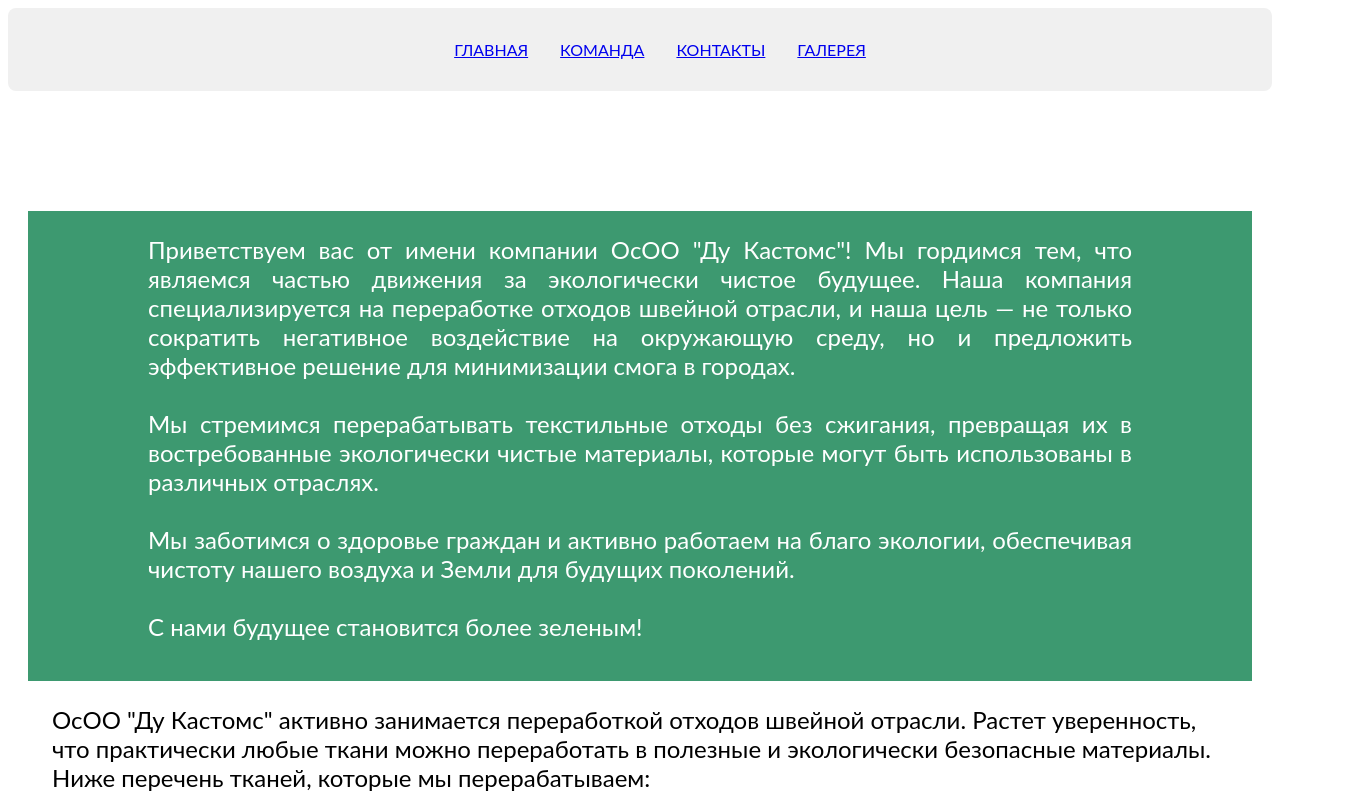
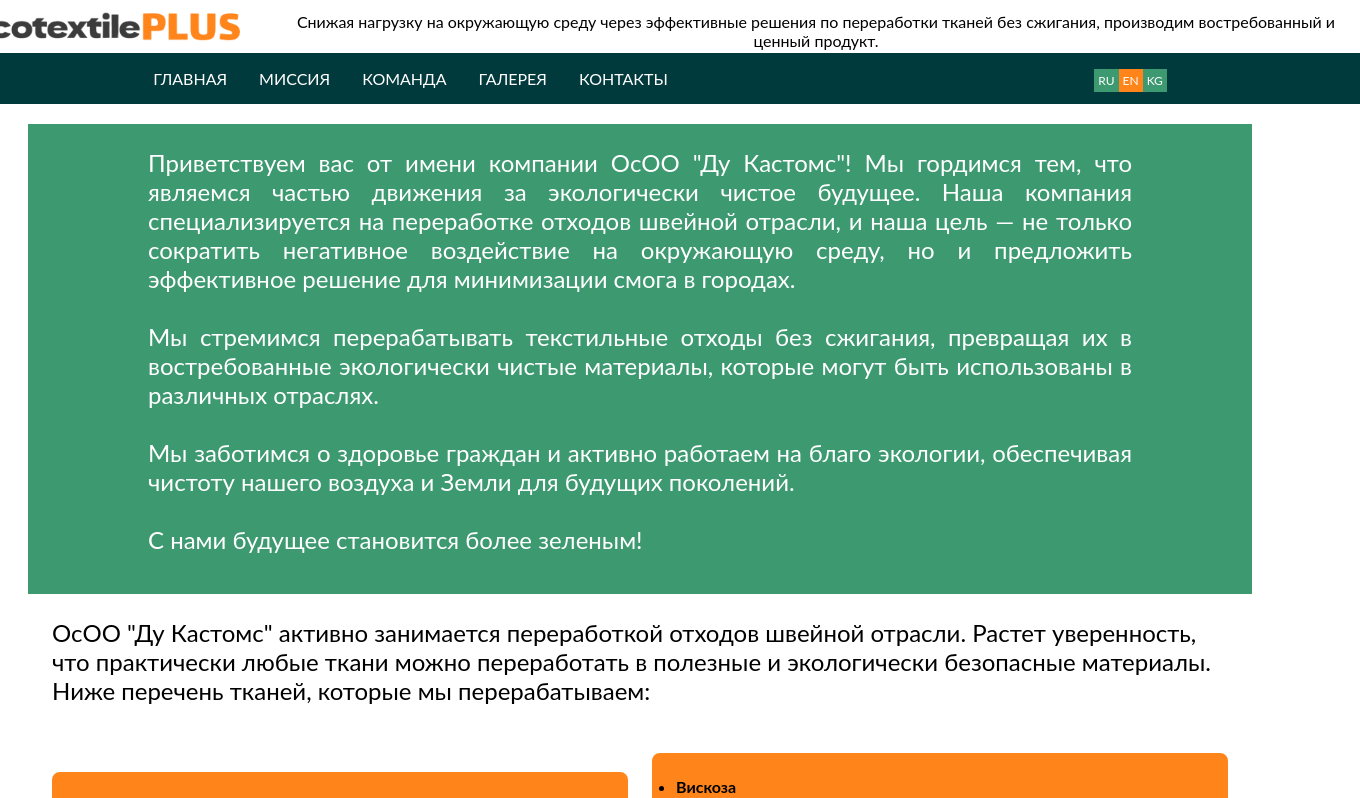
Before and after one commit to SanjarKeySkills/ecoTextilePlus-JUNK, a React (Create React App) app: page / in a window 1280 px wide. Shown: the top 798 px of the page, 1360 px wide, since content can reach past the window. Built offline with nearby package versions, Linux system fonts and the light colour scheme.

Commit message:
18/02/25| Header corrections Up-bottom

```diff
--- a/src/components/widgets/LayoutsComponentsBlock/Header_old/Header1.jsx
+++ b/src/components/widgets/LayoutsComponentsBlock/Header_old/Header1.jsx
@@ -8,9 +8,10 @@ import { useState } from "react";
 
 const arrLinks = [
     { to: "/", label: "ГЛАВНАЯ" },
+    { to: "/mission", label: "МИССИЯ" },
     { to: "/team", label: "КОМАНДА" },
+    { to: "/gallery", label: "ГАЛЕРЕЯ" },
     { to: "/contacts", label: "КОНТАКТЫ" },
-    { to: "/gallery", label: "ГАЛЕРЕЯ" },
 ];
 
 const Header = () => {
@@ -30,7 +31,17 @@ const Header = () => {
 
     return (
         <div className={styles.header}>
-            <div className={styles.headerWrapper}>
+            <div className={styles.headerUp}>
+                <a href="/">
+                    <img src={logo} alt="main" className={styles.logoHeader} />
+                </a>
+                <p className={styles.headerText}>
+                    Снижая нагрузку на окружающую среду через эффективные
+                    решения по переработки тканей без сжигания, производим
+                    востребованный и ценный продукт.
+                </p>
+            </div>
+            <div className={styles.headerBottom}>
                 <ul className={styles.listNavbar}>
                     {arrLinks.map((link) => (
                         <li key={link.to}>
@@ -40,6 +51,17 @@ const Header = () => {
                         </li>
                     ))}
                 </ul>
+                <div className={styles.lans}>
+                    <a href="/" className={styles.lanRu}>
+                        RU
+                    </a>
+                    <a href="/" className={styles.lanEn}>
+                        EN
+                    </a>
+                    <a href="/" className={styles.lanKg}>
+                        KG
+                    </a>
+                </div>
             </div>
         </div>
     );
@@ -47,9 +69,6 @@ const Header = () => {
 
 /* Modile */
 // {/* <div className={styles.headerMobile}>
-//     <a href="/">
-//         <img src={logo} alt="main" className={styles.logoHeaderPoPup} />
-//     </a>
 //     <img src={burgerButton} alt="burger" onClick={changeStyle} />
 //     {/* Container PopUp */}
 //     <div className={styles.containerPopUp} style={{ display: isOpenPopUp }}>
@@ -71,30 +90,10 @@ const Header = () => {
 //             <a className={styles.headerButton} href="/contact">
 //                 СВЯЗАТЬСЯ С НАМИ
 //             </a>
-//             <div className={styles.lans}>
-//                 <a href="/" className={styles.lanRu}>
-//                     RU
-//                 </a>
-//                 <a href="/" className={styles.lanEn}>
-//                     EN
-//                 </a>
-//             </div>
 //         </div>
+// Миссия компании ОсОО "Ду Кастомс" - внедрение экологически
+// чистых технологий по переработке отходов швейной отрасли.
 //     </div>
 // </div>;
 
-// text
-{
-    /* <div className={styles.headerInfo}>
-    <p className={styles.headerText}>
-        Снижая нагрузку на окружающую среду через эффективные решения по
-        переработки тканей без сжигания, производим востребованный и ценный
-        продукт.
-        <br />
-        <br />
-        Миссия компании ОсОО "Ду Кастомс" - внедрение экологически чистых
-        технологий по переработке отходов швейной отрасли.
-    </p>
-</div>; */
-}
 export default Header;
--- a/src/components/widgets/LayoutsComponentsBlock/Header_old/header.module.scss
+++ b/src/components/widgets/LayoutsComponentsBlock/Header_old/header.module.scss
@@ -1,22 +1,36 @@
 .header {
     width: 100%;
     display: flex;
+    flex-direction: column;
     align-items: center;
     justify-content: center;
     font-family: "Lato", sans-serif;
     font-weight: 400;
     font-size: 16px;
 }
-.headerWrapper {
+.headerUp {
     width: 1440px;
-    padding: 16px;
+    display: flex;
+    flex-direction: row;
+    align-items: center;
+    justify-content: space-between;
+    gap: 32px;
+}
+.logoHeader {
+    max-width: 320px;
+}
+.headerText {
+    text-align: center;
+    margin: 0;
+}
+.headerBottom {
+    width: 1440px;
     display: flex;
     flex-direction: row;
     justify-content: space-around;
     align-items: center;
     gap: 40px;
-    background-color: #f0f0f0;
-    border-radius: 8px;
+    background-color: #013a3c;
 }
 .listNavbar {
     display: flex;
@@ -26,28 +40,20 @@
     gap: 32px;
     list-style-type: none;
 }
-
-.logoHeader {
-    max-width: 424px;
-    border-radius: 0;
+.link {
+    color: #ffffff;
+    text-decoration: none;
 }
 
 .logoPopUp {
     display: none;
 }
-
 .headerInfo {
     display: flex;
     justify-content: space-between;
     align-items: center;
     gap: 24px;
 }
-.headerText {
-    font-style: italic;
-    text-align: justify;
-    margin: 0;
-}
-
 .headerInfoBtns {
     display: flex;
     flex-direction: row;
@@ -84,6 +90,16 @@
     text-align: center;
     text-decoration: none;
     background-color: #ff851b;
+    color: #ffffff;
+}
+
+.lanKg {
+    padding: 4px;
+    border: none;
+    font-size: 12px;
+    text-align: center;
+    text-decoration: none;
+    background-color: #3d9970;
     color: #ffffff;
 }
 
@@ -175,20 +191,17 @@
     left: 0;
     background-color: #ffffff;
 }
-
 .containerPopUp p a {
     font-size: 16px;
     font-style: normal;
     text-decoration: none;
 }
-
 .arrowWrapper {
     width: 100%;
     display: flex;
     justify-content: start;
     padding: 32px 0 0 24px;
 }
-
 .listPopUp {
     display: flex;
     flex-direction: column;
@@ -197,7 +210,6 @@
     gap: 32px;
     font-size: 18px;
 }
-
 .wrapperPopUp {
     display: flex;
     flex-direction: column;
@@ -205,11 +217,9 @@
     gap: 24px;
     margin-bottom: 40px;
 }
-
 .wrapperPopUp p {
     font-size: 16px;
 }
-
 .logoHeaderPoPup {
     max-width: 320px;
 }
--- a/src/components/widgets/WelcomeBlock/welcome.module.scss
+++ b/src/components/widgets/WelcomeBlock/welcome.module.scss
@@ -13,13 +13,14 @@
     align-items: center;
     justify-content: center;
     font-size: 24px;
-    padding: 0px 120px 16px;
+
     background-color: #3d9970;
     text-align: justify;
 }
 .welcomeText {
     font-size: 24px;
     color: #fff;
+    padding: 0px 120px 16px;
 }
 @media (max-width: 1024px) {
     .welcomeWrapper {
--- a/src/layout/DefaultLayout/index.module.scss
+++ b/src/layout/DefaultLayout/index.module.scss
@@ -5,7 +5,6 @@
 }
 
 .content {
-    margin-top: 100px;
     padding: 20px;
     flex-grow: 1;
 }
```
